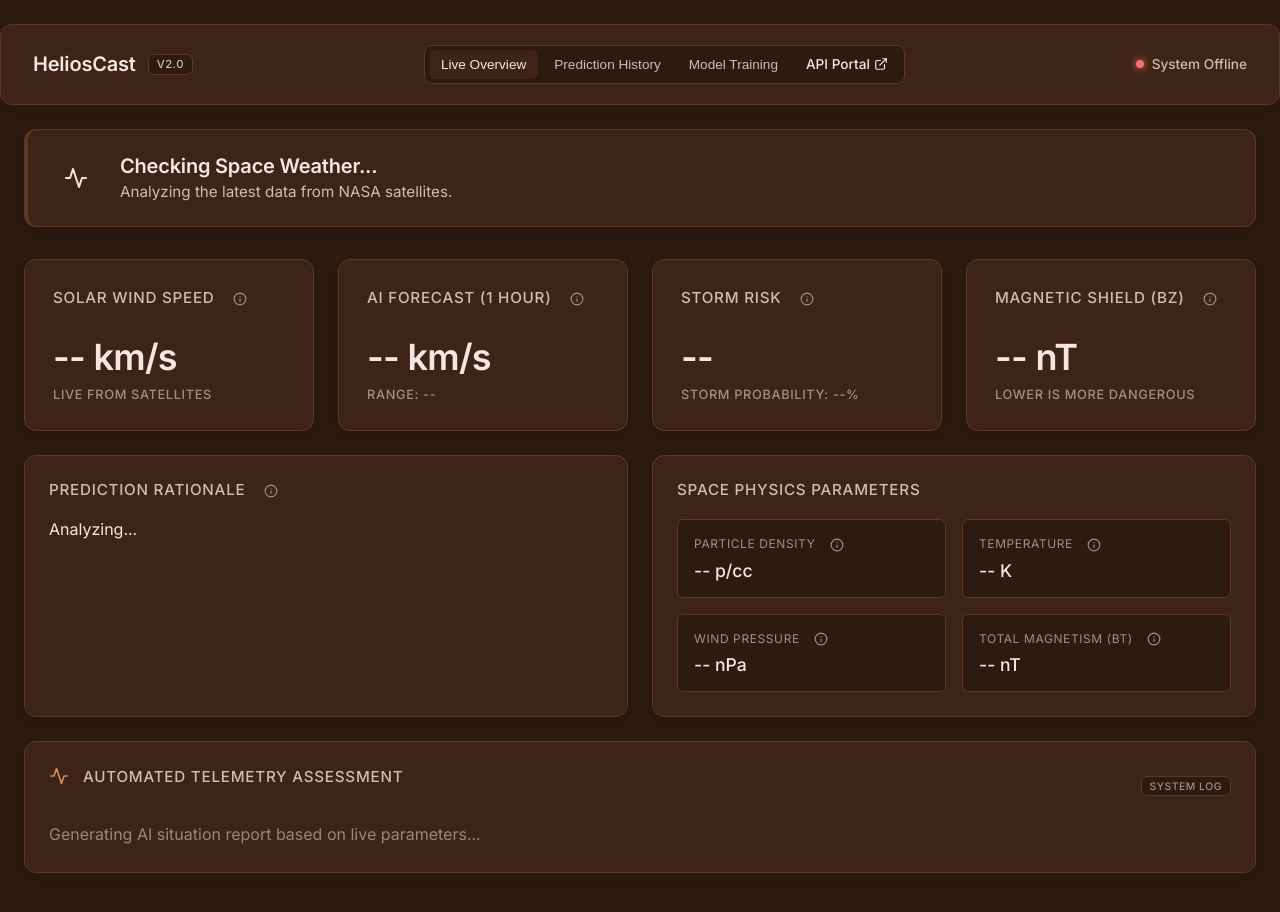
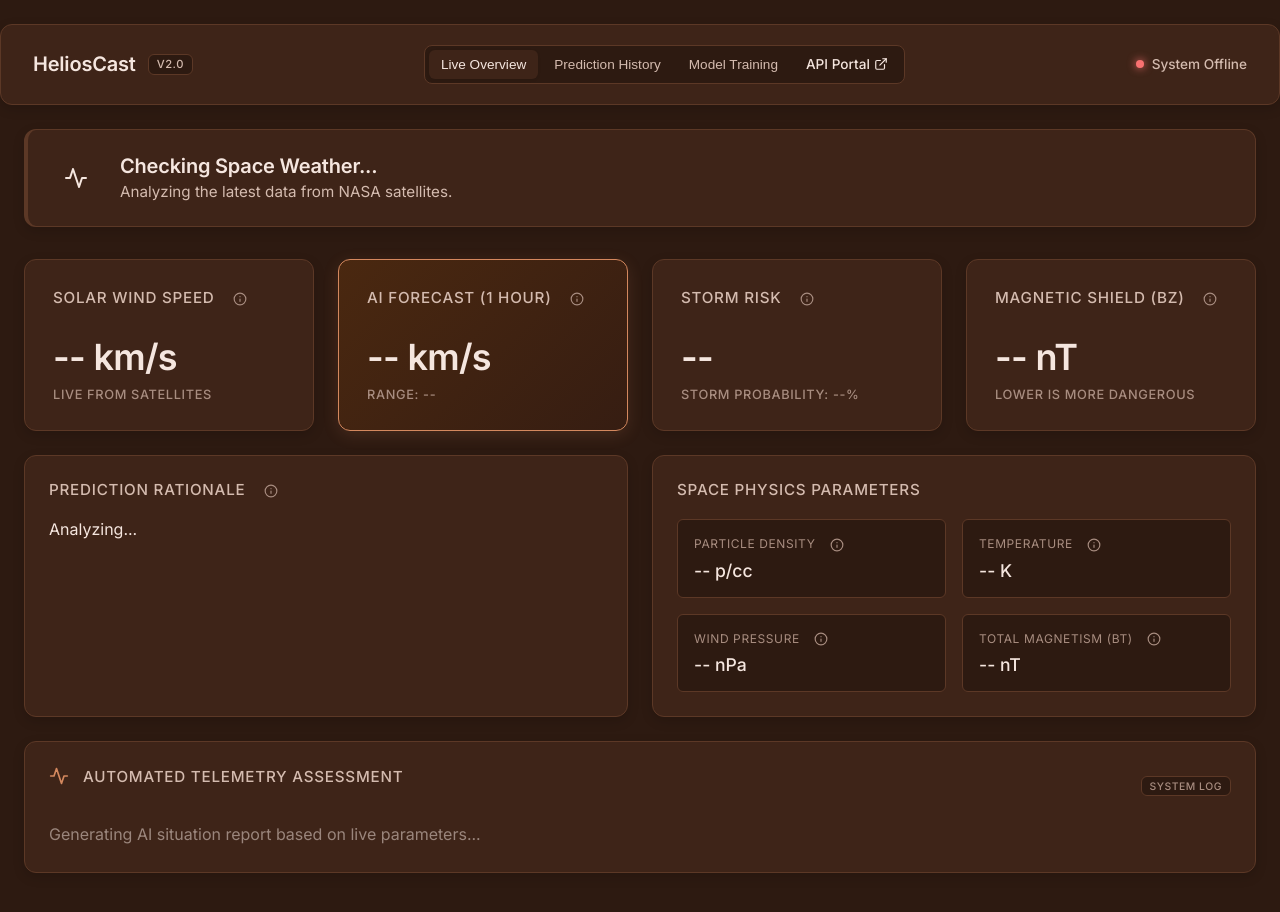
Before and after one commit to pushpaktiwarii/HeliosCast, a website built with Vite: page frontend/index.html in a window 1280 px wide. Shown: the top 912 px of the page. Built offline with nearby package versions, Linux system fonts and the light colour scheme; files whose address does not match are found by name.

Commit message:
UI: Highlight AI forecast card

```diff
--- a/frontend/src/style.css
+++ b/frontend/src/style.css
@@ -205,6 +205,16 @@ body {
   border-color: var(--border-hover);
   transform: translateY(-2px);
   box-shadow: 0 8px 16px rgba(0, 0, 0, 0.2);
+}
+
+.primary-gradient {
+  background: linear-gradient(135deg, #4A2810 0%, #361D12 100%);
+  border: 1px solid var(--accent-color);
+  box-shadow: 0 4px 16px rgba(212, 136, 94, 0.15);
+}
+.primary-gradient:hover {
+  border-color: var(--accent-hover);
+  box-shadow: 0 8px 24px rgba(212, 136, 94, 0.25);
 }
 
 .metric-card .value {
```
